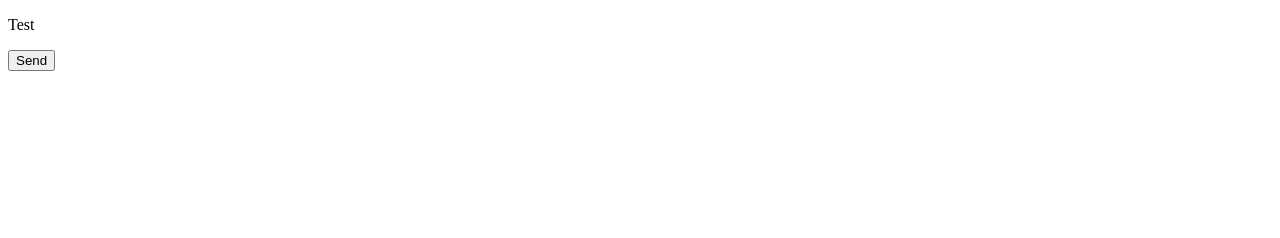
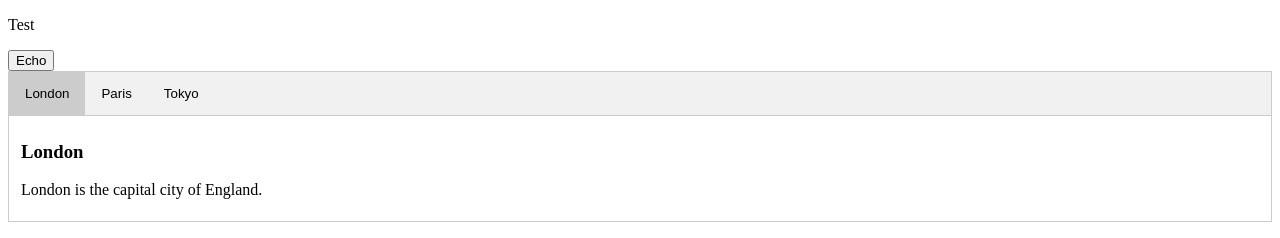
Before and after one commit to alvalea/wapp, a website: page web/index.html in a window 1280 px wide. Drawn offline with Linux system fonts and the light colour scheme.

Commit message:
Add web togglable tabs
Use the service name in the WebSocket URL

```diff
--- /dev/null
+++ b/web/css/style.css
@@ -0,0 +1,35 @@
+/* Style the tab */
+.tab {
+  overflow: hidden;
+  border: 1px solid #ccc;
+  background-color: #f1f1f1;
+}
+
+/* Style the buttons that are used to open the tab content */
+.tab button {
+  background-color: inherit;
+  float: left;
+  border: none;
+  outline: none;
+  cursor: pointer;
+  padding: 14px 16px;
+  transition: 0.3s;
+}
+
+/* Change background color of buttons on hover */
+.tab button:hover {
+  background-color: #ddd;
+}
+
+/* Create an active/current tablink class */
+.tab button.active {
+  background-color: #ccc;
+}
+
+/* Style the tab content */
+.tabcontent {
+  display: none;
+  padding: 6px 12px;
+  border: 1px solid #ccc;
+  border-top: none;
+}
--- a/web/index.html
+++ b/web/index.html
@@ -2,30 +2,35 @@
 <html>
   <head>
     <title>Example</title>
+    <link rel="stylesheet" href="css/style.css">
     <script type="text/javascript" src="js/wsrpc.js"></script>
-    <script type="text/javascript">
-      var ws   = new WebSocket("ws://localhost:8080/ws");
-      var conn = new wsrpc.Conn(ws);
+    <script type="text/javascript" src="js/wapp.js"></script>
+  </head>
+  <body onload="main()">
+    <p>Test</p>
+    <button onclick="serviceEcho()">Echo</button>
 
-      function send() {
-          args = {
-              Number  : 11,
-              Text    : "hello"
-          };
+    <!-- Tab links -->
+    <div class="tab">
+      <button class="tablinks" onclick="openTab(event, 'Tab1')" id="defaultOpen">London</button>
+      <button class="tablinks" onclick="openTab(event, 'Tab2')">Paris</button>
+      <button class="tablinks" onclick="openTab(event, 'Tab3')">Tokyo</button>
+    </div>
 
-          msg = {
-              method: "Service.Echo",
-              params: [args],
-          };
+    <!-- Tab content -->
+    <div id="Tab1" class="tabcontent">
+      <h3>London</h3>
+      <p>London is the capital city of England.</p>
+    </div>
 
-          conn.send(msg, function (response) {
-              console.log(response.result);
-          });
-      }
-    </script>
-  </head>
-  <body>
-    <p>Test</p>
-    <button onclick="send()">Send</button>
+    <div id="Tab2" class="tabcontent">
+      <h3>Paris</h3>
+      <p>Paris is the capital of France.</p>
+    </div>
+
+    <div id="Tab3" class="tabcontent">
+      <h3>Tokyo</h3>
+      <p>Tokyo is the capital of Japan.</p>
+    </div>
   </body>
 </html>
--- /dev/null
+++ b/web/js/wapp.js
@@ -0,0 +1,39 @@
+var service     = new WebSocket("ws://localhost:8080/service");
+var serviceConn = new wsrpc.Conn(service);
+
+function serviceEcho() {
+    args = {
+        Number  : 11,
+        Text    : "hello"
+    };
+
+    msg = {
+        method: "Service.Echo",
+        params: [args],
+    };
+
+    serviceConn.send(msg, function (response) {
+        console.log(response.result);
+    });
+}
+
+function openTab(evt, tabName) {
+  var i, tabcontent, tablinks;
+
+  tabcontent = document.getElementsByClassName("tabcontent");
+  for (i = 0; i < tabcontent.length; i++) {
+    tabcontent[i].style.display = "none";
+  }
+
+  tablinks = document.getElementsByClassName("tablinks");
+  for (i = 0; i < tablinks.length; i++) {
+    tablinks[i].className = tablinks[i].className.replace(" active", "");
+  }
+
+  document.getElementById(tabName).style.display = "block";
+  evt.currentTarget.className += " active";
+}
+
+function main() {
+  document.getElementById("defaultOpen").click();
+}
```
Also changed, not shown: 1 other file.
